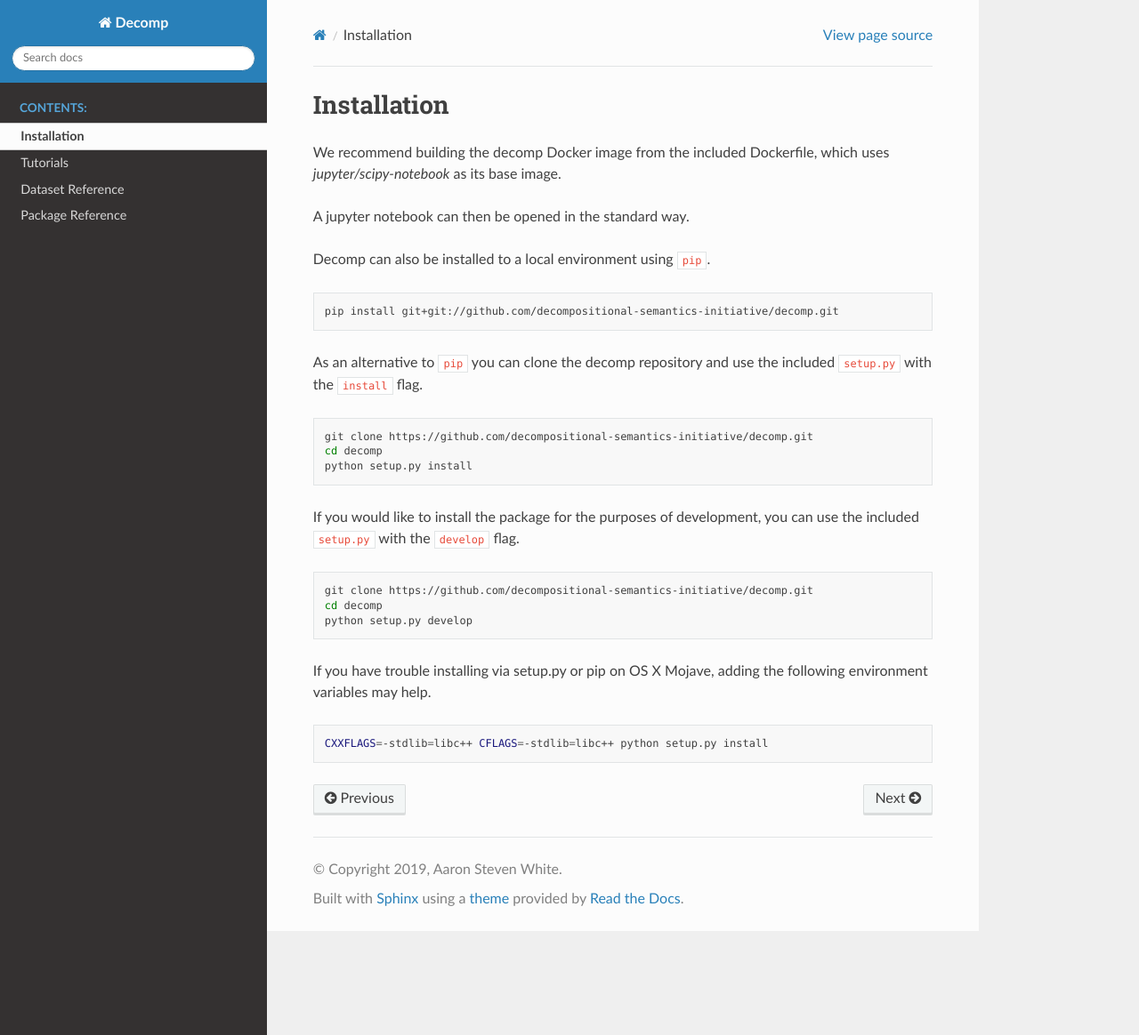
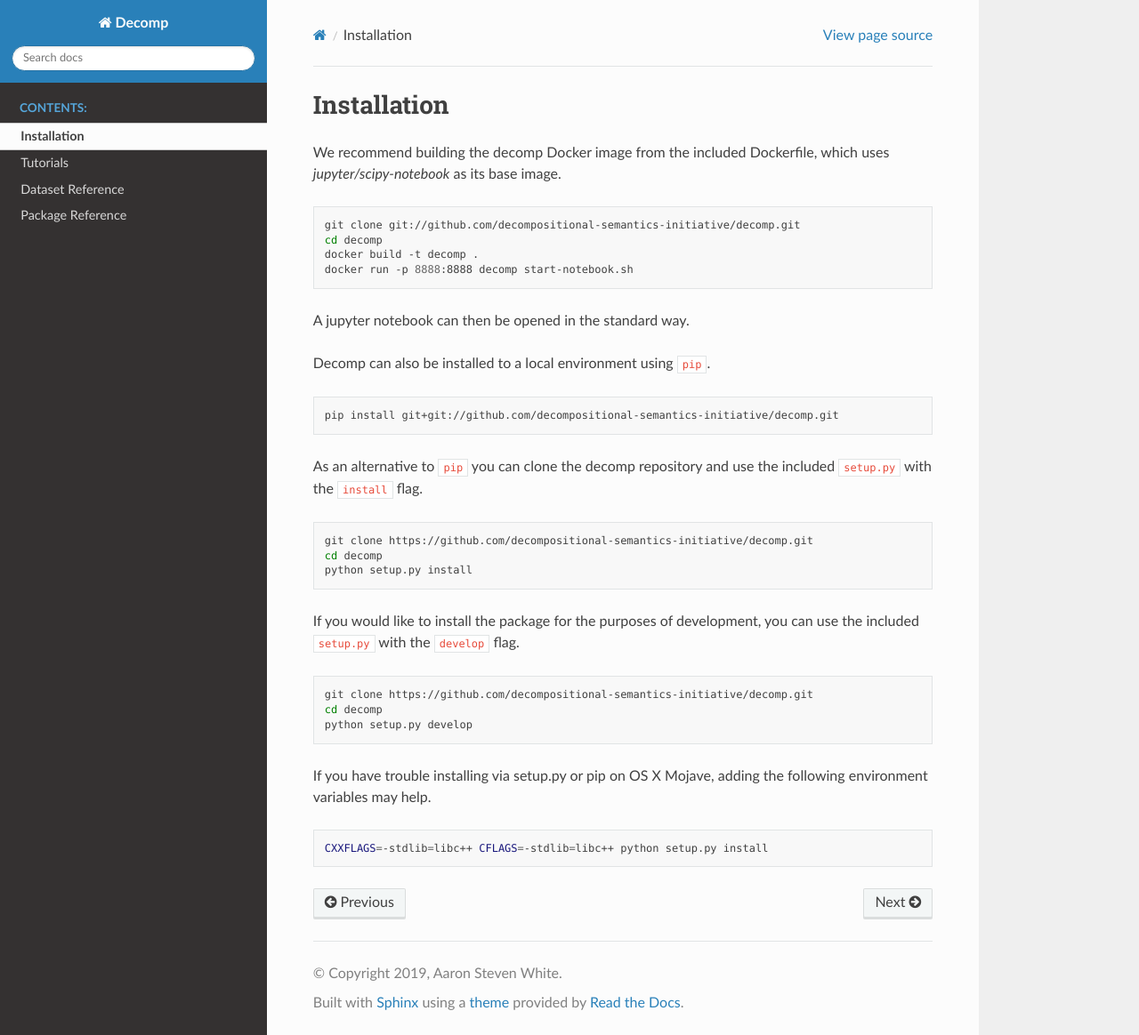
Before and after one commit to esteng/decomp, a Sphinx documentation site: the page built from docs/source/install.rst, in a window 1280 px wide and 1164 px high. Shown: the whole window at 89% size. Built offline with Sphinx 7.4.7 and the Read the Docs theme 2.0.0, drawn with Linux system fonts in a browser that asks for light colours.

Commit message:
Fixes formatting error for docker build code block
Former-commit-id: cf65655ef12692ea658e25b8d2d68281f4f2d21b
Former-commit-id: 73aba7ad242c67dca00e21fa0a688ecca4ba9805 [formerly 6f92aee74992e377f50f3942f69c3090cc886512]
Former-commit-id: 98827dffec82e584e61b5092e9b9d4343f8c567b

```diff
--- a/docs/source/install.rst
+++ b/docs/source/install.rst
@@ -8,7 +8,8 @@ We recommend building the decomp Docker image from the included
 Dockerfile, which uses `jupyter/scipy-notebook` as its base image.
 
 .. code-block:: bash
-   git clone git://gitlab.hltcoe.jhu.edu/aswhite/decomp.git
+
+   git clone git://github.com/decompositional-semantics-initiative/decomp.git
    cd decomp
    docker build -t decomp .
    docker run -p 8888:8888 decomp start-notebook.sh
```
